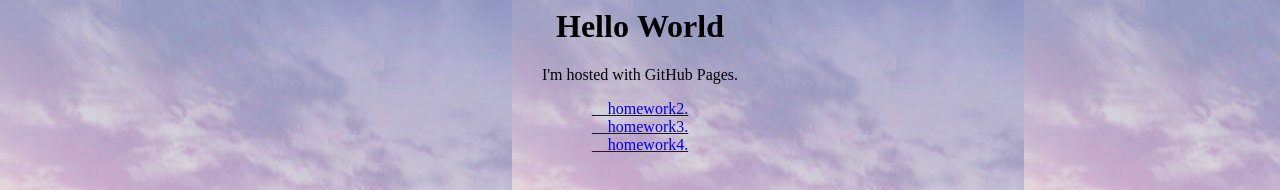
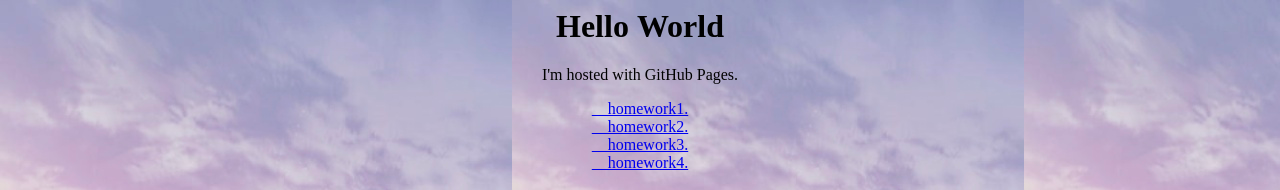
Before and after one commit to Ryanlpu/Ryanlpu.github.io, a plain HTML site: page index.html in a window 1280 px wide. Shown: the top 190 px of the page. Drawn offline with Linux system fonts and the light colour scheme.

Commit message:
Update index.html

```diff
--- a/index.html
+++ b/index.html
@@ -4,6 +4,10 @@
 <h1>Hello World</h1>
 <p>I'm hosted with GitHub Pages.</p>
 <p>
+<a href="https://ryanlpu.github.io/homework1">
+    homework1.
+</a>
+<br>
 <a href="https://ryanlpu.github.io/homework2">
     homework2.
 </a>
```
